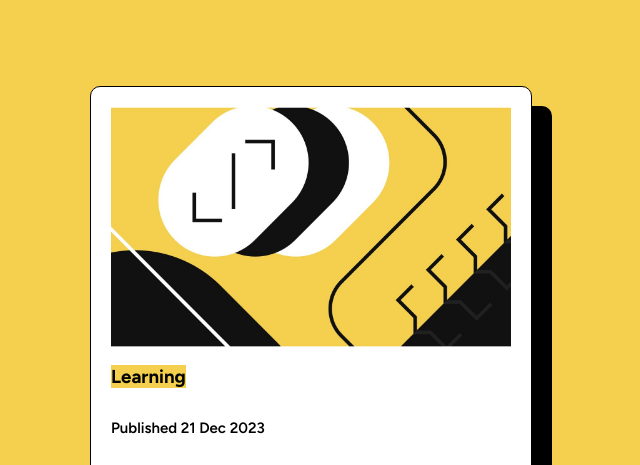
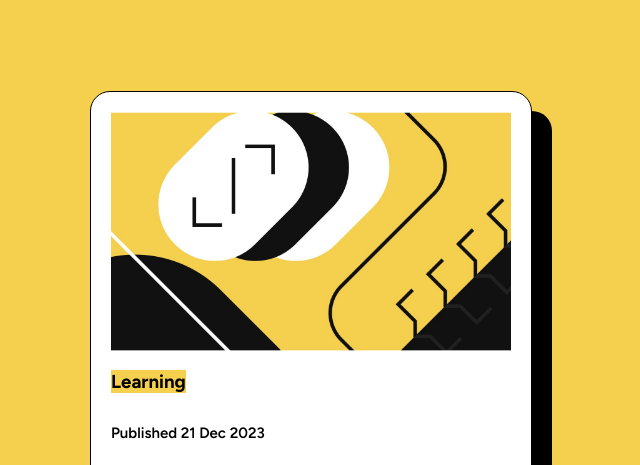
Before and after one commit to palmtrees-dreamland/blogPreviewCard, a plain HTML site: page index.html in a window 1280 px wide. Shown: the top 465 px of the page, without its empty margins (329-969 px from the left). Drawn offline with Linux system fonts and the light colour scheme.

Commit message:
Adjust width and height

```diff
--- a/style/stylesheet.css
+++ b/style/stylesheet.css
@@ -26,9 +26,10 @@ h2 {
   align-items: flex-start;
   background-color: white;
   width: 400px;
+  height: 550px;
   padding: 20px;
   border: 1px solid black;
-  border-radius: 10px;
+  border-radius: 20px;
   box-shadow: 20px 20px black;
 }
 
```
